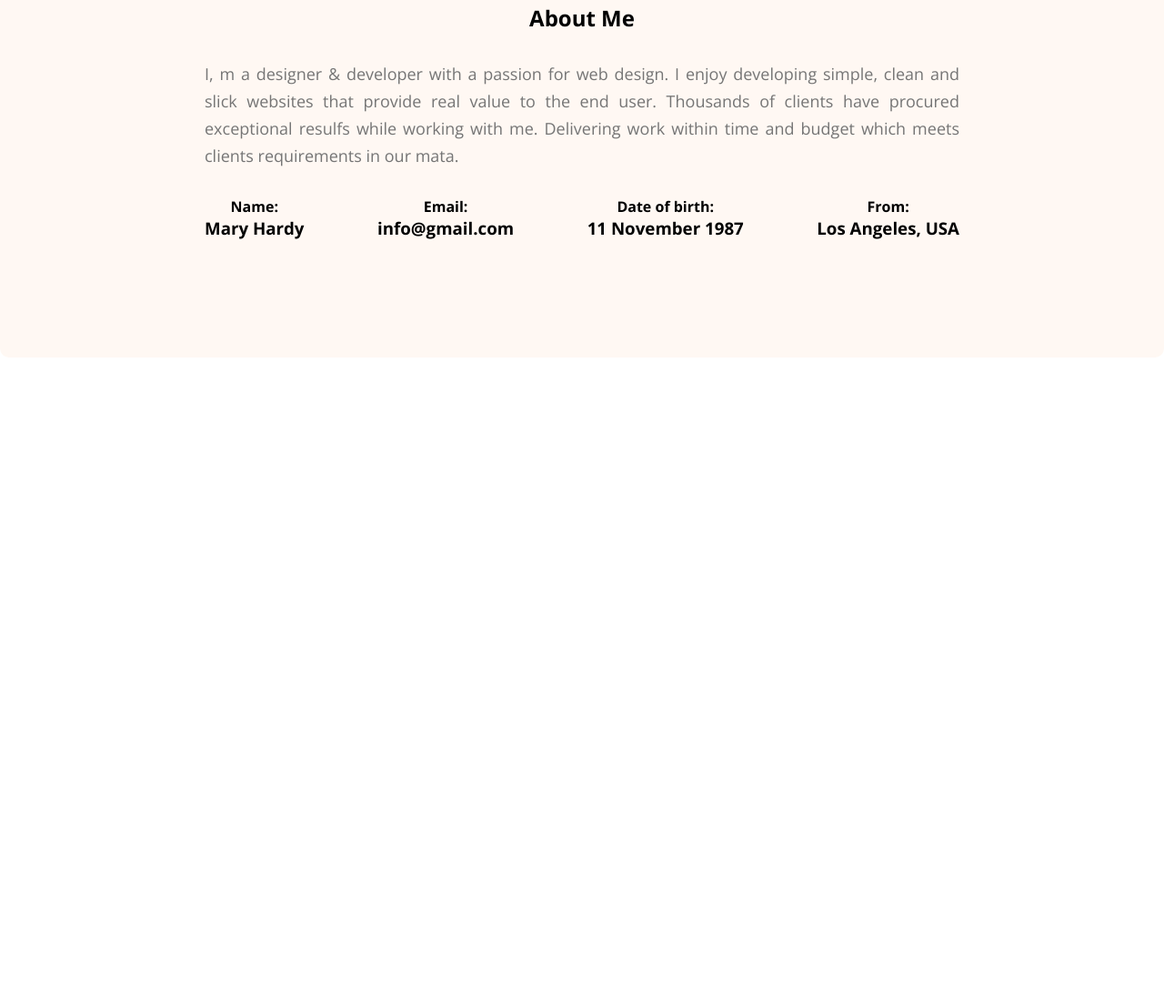
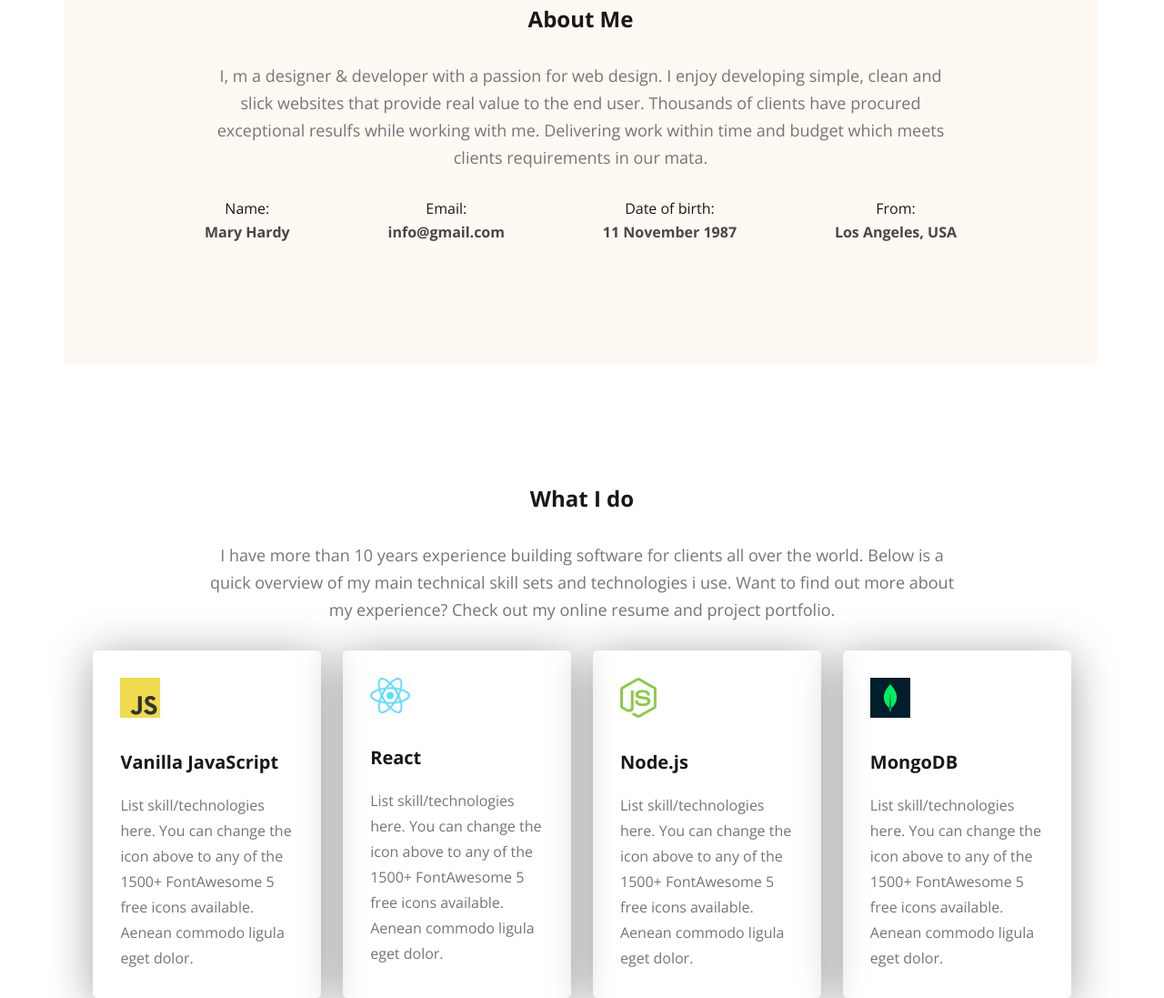
Before and after one commit to Tofazzal-13/Hero_Dev_Portfolio, a plain HTML site: page index.html in a window 1280 px wide. Shown: the part 1090-2187 px from the top of the page at 91% size. Before the commit the page ends 1613 px from the top, so only its background shows below. Drawn offline with nearby package versions, Linux system fonts and the light colour scheme.

Commit message:
skill part done

```diff
--- a/index.html
+++ b/index.html
@@ -49,26 +49,61 @@
 
     </header>
     <main>
+        <!-- about section part start here -->
         <section class="about">
-            <div class="about_content">
-                <h2>About Me</h2>
-                <p>I, m a designer & developer with a passion for web design. I enjoy developing simple, clean and slick websites that provide real value to the end user. Thousands of clients have procured exceptional resulfs while working with me. Delivering work within time and budget which meets clients requirements in our mata.</p>
-                <div class="about_details">
-                    <div>
-                        <h4>Name:</h4>
-                        <h3>Mary Hardy</h3>
+            <div class="about_container">
+                <div class="section_heading">
+                    <h2>About Me</h2>
+                    <p>I, m a designer & developer with a passion for web design. I enjoy developing simple, clean and slick websites that provide real value to the end user. Thousands of clients have procured exceptional resulfs while working with me. Delivering work within time and budget which meets clients requirements in our mata.</p>
+                </div>
+                <div class="about_info">
+                    <div class="about_info-card">
+                        <p>Name:</p>
+                        <h4>Mary Hardy</h4>
                     </div>
-                    <div>
-                        <h4>Email:</h4>
-                        <h3>info@gmail.com</h3>
+                    <div class="about_info-card">
+                        <p>Email:</p>
+                        <h4>info@gmail.com</h4>
                     </div>
-                    <div>
-                        <h4>Date of birth:</h4>
-                        <h3>11 November 1987</h3>
+                    <div class="about_info-card">
+                        <p>Date of birth:</p>
+                        <h4>11 November 1987</h4>
                     </div>
-                    <div>
-                        <h4>From:</h4>
-                        <h3>Los Angeles, USA</h3>
+                    <div class="about_info-card">
+                        <p>From:</p>
+                        <h4>Los Angeles, USA</h4>
+                    </div>
+                </div>
+            </div>
+        </section>
+        <!-- about section part end here -->
+        <!-- skills section part start here -->
+        <section id="skills">
+            <div class="skill_container">
+                <div class="section_heading">
+                    <h2>What I do</h2>
+                    <p>I have more than 10 years experience building software for clients all over the world. Below is a quick overview of my main technical skill sets and technologies i use. Want to find out more about my experience? Check out my online resume and project portfolio.</p>
+                </div>
+                <div class="skills-box">
+                    <div class="skill_card">
+                        <img src="images/icons/js.png" alt="">
+                        <h3>Vanilla JavaScript</h3>
+                        <p>List skill/technologies here. You can change the icon above to any of the 1500+ FontAwesome 5 free icons available. Aenean commodo ligula eget dolor.</p>
+                    </div>
+                    <div class="skill_card">
+                        <img src="images/icons/react.png" alt="">
+                        <h3>React</h3>
+                        <p>List skill/technologies here. You can change the icon above to any of the 1500+ FontAwesome 5 free icons available. Aenean commodo ligula eget dolor.</p>
+                    </div>
+                    <div class="skill_card">
+                        <img src="images/icons/nodejs.png" alt="">
+                        <h3>Node.js</h3>
+                        <p>List skill/technologies here. You can change the icon above to any of the 1500+ FontAwesome 5 free icons available. Aenean commodo ligula eget dolor.</p>
+                    </div>
+                    <div class="skill_card">
+                        <img src="images/icons/mongo.png" alt="">
+                        <h3>MongoDB</h3>
+                        <p>List skill/technologies here. You can change the icon above to any of the 1500+ FontAwesome 5 free icons available. Aenean commodo ligula eget dolor.</p>
                     </div>
                 </div>
             </div>
--- a/style/portfolio.css
+++ b/style/portfolio.css
@@ -29,6 +29,24 @@
     -ms-border-radius: 5px;
     -o-border-radius: 5px;
 }
+.section_heading{
+    max-width: 827px;
+    margin: 0 auto;
+    text-align: center;
+}
+.section_heading h2{
+    color: #181818;
+    line-height: 35px;
+    font-weight: bold;
+
+}
+.section_heading p{
+    margin: 30px auto;
+    line-height: 30px;
+    color: #757575;
+    font-size: 18px;
+}
+
 
 /* main style */
 header{
@@ -102,29 +120,70 @@ header{
 /* about part start here */
 .about{
     max-width: 1140px;
-    margin: 130px auto;
-    padding: 130px 155px;
-    background-color:#FFF8F3 ;
+    padding-top: 130px;
+    margin: 0 auto;
     border-radius: 10px;
     -webkit-border-radius: 10px;
     -moz-border-radius: 10px;
     -ms-border-radius: 10px;
     -o-border-radius: 10px;
 }
-.about_content{
-    max-width: 830px;
-    margin: 0 auto;
+.about_container{
+    max-width: 827px;
+    padding: 130px 155px;
+    background-color:#FFF8F3 ;
     text-align: center;
 }
-.about_content p{
-    margin: 30px auto;
-    line-height: 30px;
-    text-align: justify;
-    color: #757575;
-    font-size: 18px;
-}
-.about_details{
+
+.about_info{
     display: flex;
     justify-content: space-between;
 
 }
+.about_info-card p {
+    color: #181818;
+    font-weight: 20px;
+}
+.about_info-card h4{
+    color:#474747 ;
+    font-weight: 20px;
+    line-height: 30px;
+}
+/* skill part start here */
+#skills{
+    padding-top: 130px;
+}
+
+#skills .skill_container{
+    width: 84%;
+    max-width: 1140px;
+    margin: 0 auto;
+}
+#skills .skill_container .skills-box{
+    display: flex;
+    gap: 24px;
+}
+.skills-box .skill_card{
+    padding: 30px;
+    border-radius: 5px;
+    box-shadow: 0 6px 50px 0 #0000005e;
+    max-width: 267px;
+    -webkit-border-radius: 5px;
+    -moz-border-radius: 5px;
+    -ms-border-radius: 5px;
+    -o-border-radius: 5px;
+}
+.skill_card img{
+    max-width: 44px;
+    margin-bottom: 30px;
+}
+.skill_card h3{
+    font-size: 20px;
+    margin-bottom: 20px;
+    color: #181818;
+}
+.skill_card p{
+    font-size: 16px;
+    color: #757575;
+    line-height: 28px;
+}
```
